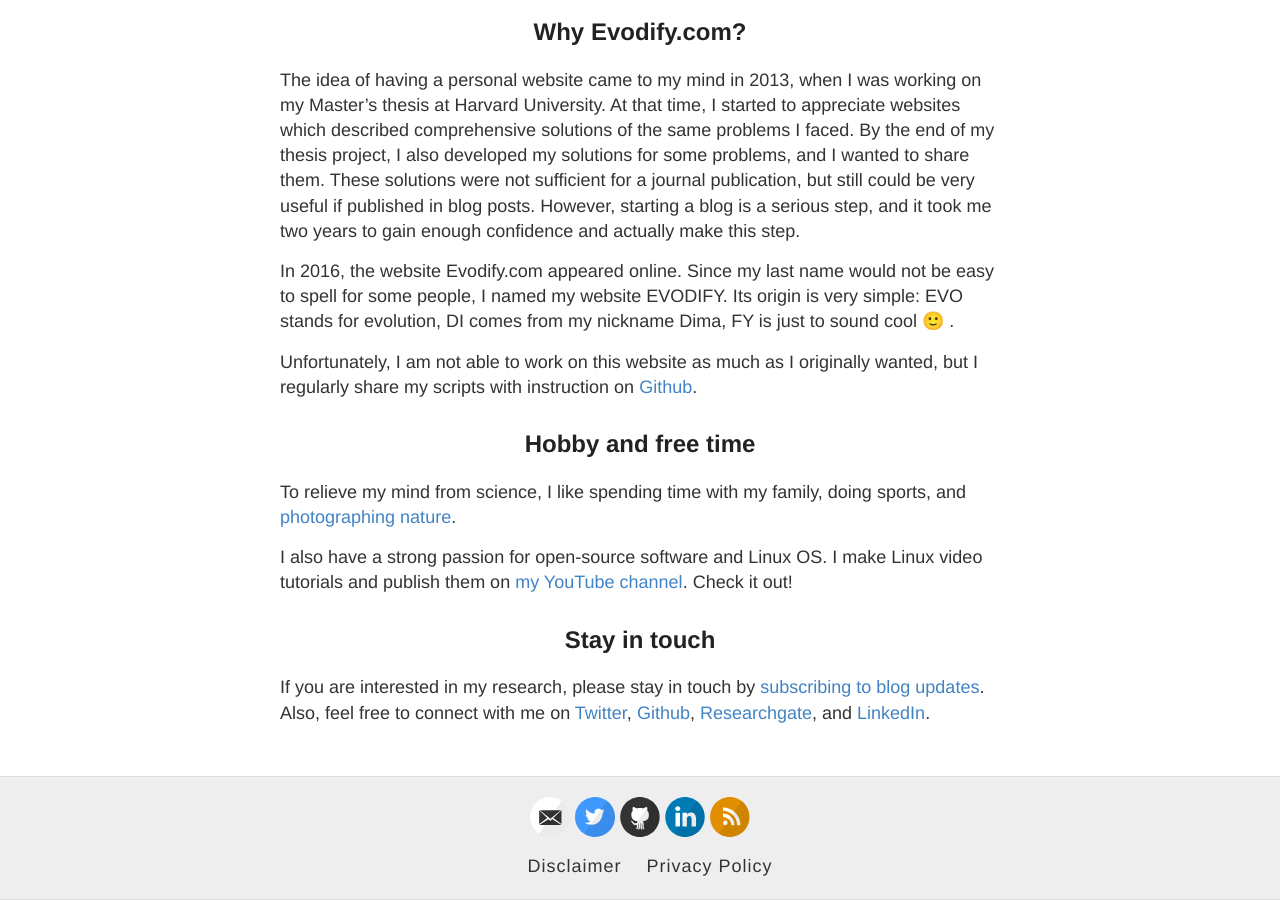
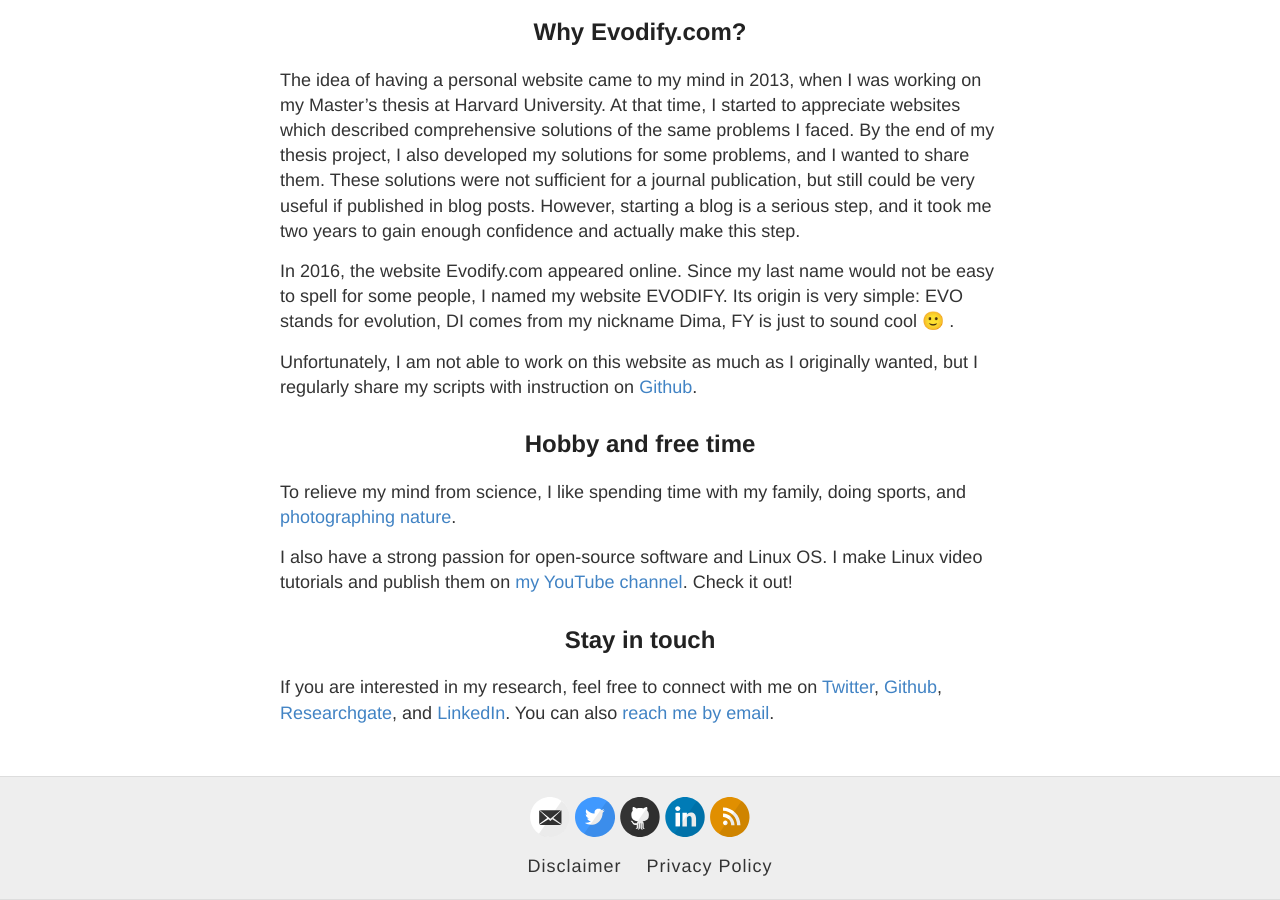
Before and after one commit to evodify/evodify.github.io, a Jekyll site: the page built from about.md, in a window 1280 px wide and 900 px high, scrolled down 933 px. Built offline with Jekyll 4.4.1, drawn with Linux system fonts in a browser that asks for light colours.

Commit message:
edited email link in about

```diff
--- a/about.md
+++ b/about.md
@@ -39,4 +39,4 @@
 
 ## Stay in touch
 
-If you are interested in my research, please stay in touch by [subscribing to blog updates](/feed). Also, feel free to connect with me on <a href="https://twitter.com/evodify" target="_blank">Twitter</a>, <a href="https://uppsala.academia.edu/DKryvokhyzha" target="_blank">Github</a>, <a href="https://www.researchgate.net/profile/Dmytro_Kryvokhyzha" target="_blank">Researchgate</a>, and <a href="https://se.linkedin.com/in/evodify" target="_blank">LinkedIn</a>.
+If you are interested in my research, feel free to connect with me on <a href="https://twitter.com/evodify" target="_blank">Twitter</a>, <a href="https://uppsala.academia.edu/DKryvokhyzha" target="_blank">Github</a>, <a href="https://www.researchgate.net/profile/Dmytro_Kryvokhyzha" target="_blank">Researchgate</a>, and <a href="https://se.linkedin.com/in/evodify" target="_blank">LinkedIn</a>. You can also [reach me by email](mailto:dmytro.kryvokhyzha@evobio.eu).
```
